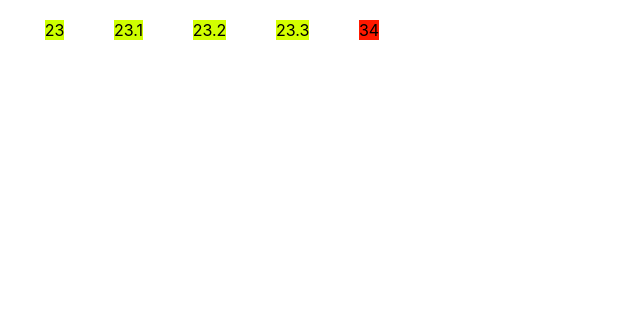
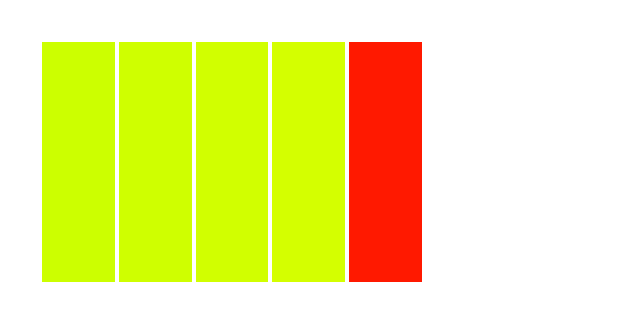
Before and after one commit to karczi23/pa, a React (Create React App) app: page / in a window 1280 px wide. Shown: the top 320 px of the page, without its empty margins (0-640 px from the left). Built offline with nearby package versions, Linux system fonts and the light colour scheme.

Commit message:
working chart

```diff
--- a/src/components/chart/Bar.tsx
+++ b/src/components/chart/Bar.tsx
@@ -1,6 +1,5 @@
 import React, { useEffect, useState } from "react";
 import { SetStateAction } from "react";
-import { getColor } from '../../utils/GradientUtils'
 
 interface BarProps {
     color?: string,
@@ -24,7 +23,7 @@ const Bar: React.FC<BarProps> = (props) => {
     const disableHover = () => setHovered(() => false)
 
     return (
-        <div className={`bar ${isHovered && 'hoveredBar'}`} style={{backgroundColor: props.color || 'grey'}} onMouseEnter={enableHover} onMouseLeave={disableHover}>{props.temperature}</div>
+        <div className={'bar'} style={{backgroundColor: props.color || 'grey'}} onMouseEnter={enableHover} onMouseLeave={disableHover}> </div>
     )
 }
 
--- a/src/components/chart/Chart.tsx
+++ b/src/components/chart/Chart.tsx
@@ -15,11 +15,12 @@ const colors = useContext(ColorContext)
 const toggleHover = () => setHovered(prevState => !prevState);
 
 return (
-    <div className='chart' onMouseEnter={toggleHover} onMouseLeave={toggleHover}>
+    <div className='chartArea' onMouseEnter={toggleHover} onMouseLeave={toggleHover}>
         {
             isHovered ?
             <div>
-                <div className='chartArea'>
+            {/* <TopDownContainer> */}
+                <div className='chartAreaHovered chartArea'>
                 {
                     data.map((value, index) =>
                         <Bar key={index} setTemperature={setTemperature} temperature={value} color={colors[index]}/>
@@ -28,9 +29,10 @@ return (
                 </div>
                 {temperature && <div>Temperatura: {temperature}</div>}
             </div>
+            // </TopDownContainer>
 
             :
-            <div>niehovered</div>
+            <div className='chartAreaUnhovered chartArea' style={{backgroundImage: `linear-gradient(to right, ${colors.join(',')})`}}>a</div>
         }
     </div>
   )
--- a/src/components/chart/css/chart.css
+++ b/src/components/chart/css/chart.css
@@ -1,15 +1,23 @@
 .chartArea {
-    display: flex;
-    justify-content: space-around;
     width: 30vw;
+    height: 30vh;
     padding: 20px;
 }
 
-.bar {
-    width: auto;
-    height: 100%;
+.chartAreaHovered {
+    display: flex;
+    justify-content: space-around;
 }
 
-.hoveredBar {
-    width: 3em;
+.bar {
+    margin: 2px;
+    flex-grow: 1;
+    height: 100%;
+    transition: flex-grow 0.2s ease-in-out;
+    transition: margin 0.2s ease-in-out;
 }
+
+.bar:hover {
+    margin: 0;
+    flex-grow: 1.1;
+}
```
